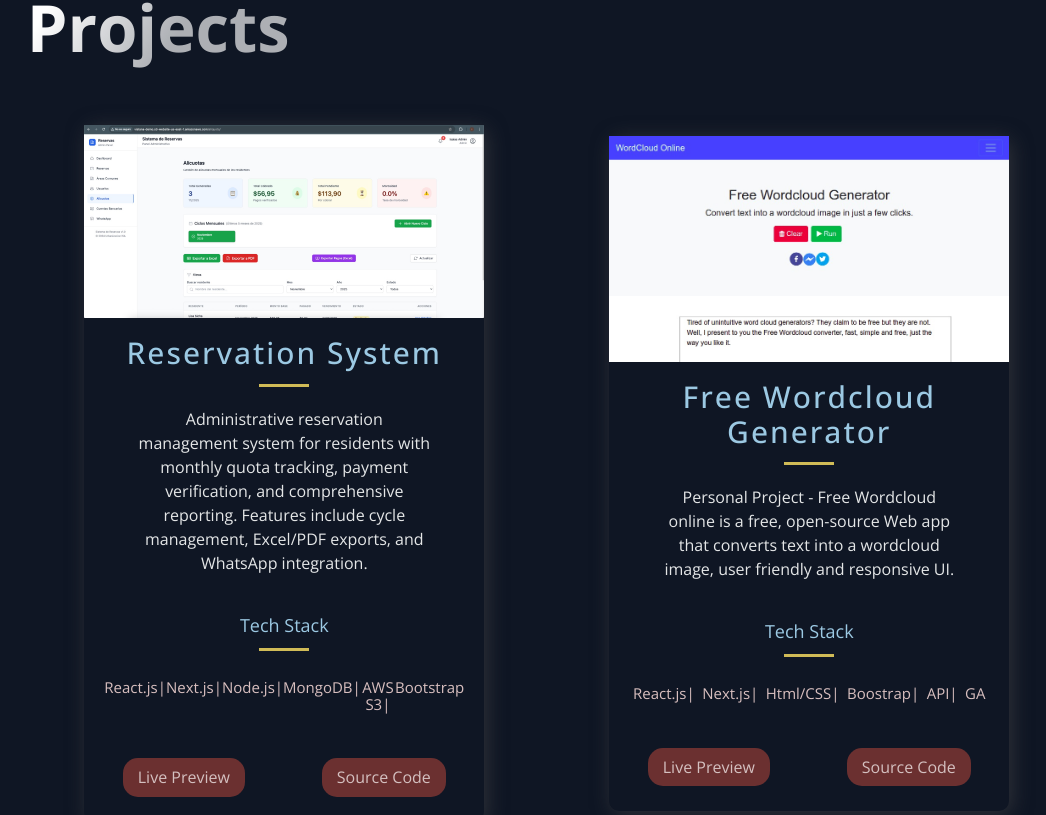
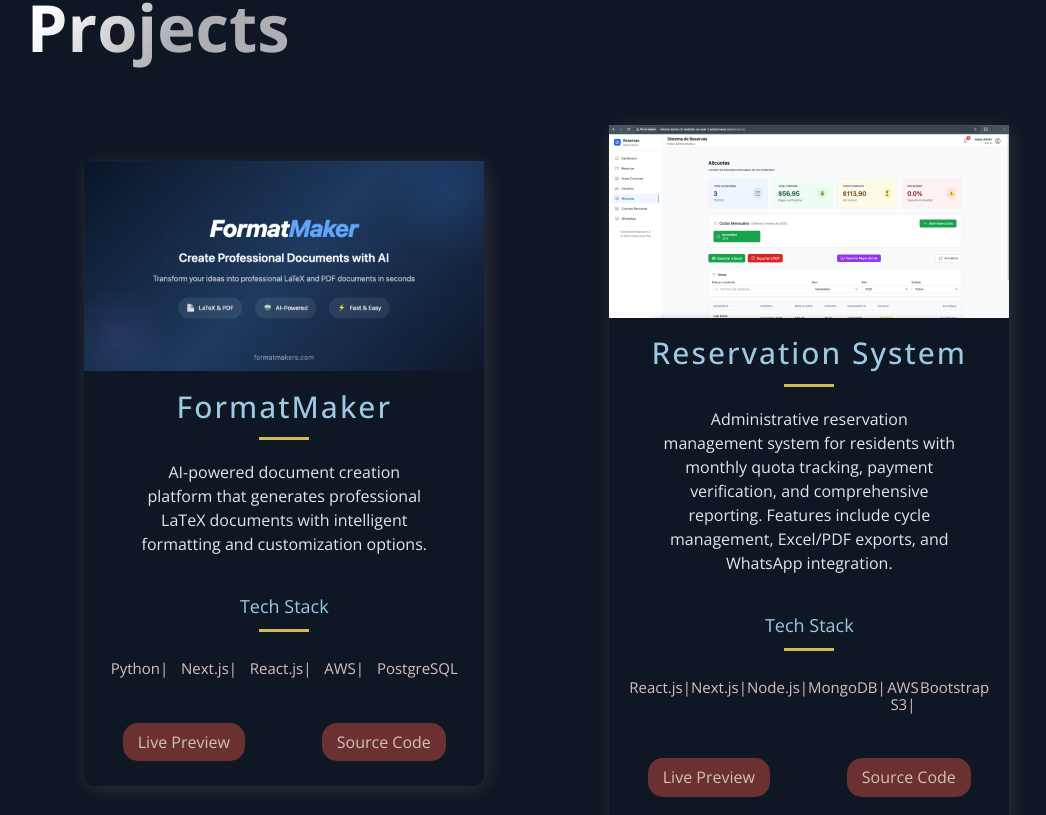
Before and after one commit to emilioPonceAlvarado16/portfolio, a Next.js app: page / in a window 1280 px wide. Shown: the part 660-1475 px from the top of the page, without its empty margins (114-1160 px from the left). Built offline with nearby package versions, Linux system fonts and the light colour scheme.

Commit message:
Add FormatMaker project to portfolio

```diff
--- a/src/constants/constants.js
+++ b/src/constants/constants.js
@@ -1,4 +1,13 @@
 export const projects = [
+  {
+    title: 'FormatMaker',
+    description: "AI-powered document creation platform that generates professional LaTeX documents with intelligent formatting and customization options.",
+    image: '/images/formatmaker.png',
+    tags: ['Python|', 'Next.js|', 'React.js|', 'AWS|', 'PostgreSQL'],
+    source: 'https://github.com/emilioPonceAlvarado16/',
+    visit: 'https://formatmaker.com',
+    id: 0,
+  },
   {
     title: 'Reservation System',
     description: "Administrative reservation management system for residents with monthly quota tracking, payment verification, and comprehensive reporting. Features include cycle management, Excel/PDF exports, and WhatsApp integration.",
@@ -6,7 +15,7 @@
     tags: ['React.js|', 'Next.js|', 'Node.js|', 'MongoDB|', 'AWS S3|', 'Bootstrap'],
     source: 'https://github.com/emilioPonceAlvarado16/',
     visit: 'http://vistana-demo.s3-website-us-east-1.amazonaws.com',
-    id: 0,
+    id: 1,
   },
   {
     title: 'Free Wordcloud Generator',
@@ -15,7 +24,7 @@
     tags: ['React.js|',"Next.js|", 'Html/CSS|', "Boostrap|",'API|', "GA" ],
     source: 'https://github.com/emilioPonceAlvarado16/wordcloud-generator',
     visit: 'https://freewordcloud.netlify.app/',
-    id: 1,
+    id: 2,
   },
   {
     title: 'Contact list with AWS',
@@ -24,7 +33,7 @@
     tags: ['React.js|',"Next.js|", 'AWS|', "Boostrap" ],
     source: 'https://github.com/emilioPonceAlvarado16/demo-aws',
     visit: 'https://demo-contact-list-aws.netlify.app/',
-    id: 2,
+    id: 3,
   },
 
   {
@@ -34,7 +43,7 @@
     tags: ['Python|', 'Flask|', 'BlockChain|', "Raspberry|",'html/css/Bs'],
     source: 'https://github.com/emilioPonceAlvarado16/Traceability-of-agricultural-products-using-blockchain',
     visit: 'http://www.idear.espol.edu.ec/sites/default/files/posters/edicion_x/telem%C3%A1tica_Cevallos_Carlos_Ponce_Isa%C3%ADas_Estudioparalaseguridadenlatrazabilidaddeproductosagr%C3%ADcolasusandoblockchaineninternetofthings.pdf',
-    id: 3,
+    id: 4,
   },
   {
     title: 'Portfolio',
@@ -43,7 +52,7 @@
     tags: ['React.js|', 'Next.js|',"Framer-motion|", "css/html|", "SEO"],
     source: 'https://github.com/emilioPonceAlvarado16/portfolio',
     visit: '/#',
-    id: 4,
+    id: 5,
   },
   {
     title: 'Shrimp Pool',
@@ -52,7 +61,7 @@
     tags: ['C', 'Arduino', 'Raspberry Pi'],
     source: 'https://github.com/emilioPonceAlvarado16/sensors-shrimp-pool',
     visit: 'files/reporte_Ponce-1.pdf',
-    id: 5,
+    id: 6,
   },
   {
     title: 'React Calculator',
@@ -61,7 +70,7 @@
     tags: ['React.js', 'CSS', 'HTML'],
     source: 'https://github.com/emilioPonceAlvarado16/Calculator-app-react',
     visit: 'https://codesandbox.io/s/github/emilioPonceAlvarado16/Calculator-app-react/tree/main/?file=/src/App.js:2018-2106',
-    id: 6,
+    id: 7,
   },
   {
     title: 'Game of life',
@@ -70,7 +79,7 @@
     tags: ['C', 'Linux'],
     source: 'https://github.com/emilioPonceAlvarado16/Game-of-life',
     visit: '/images/game_of_life.jpeg',
-    id: 7,
+    id: 8,
   },
 
 ];
```
Also changed, not shown: public/images/formatmaker.png (added).
